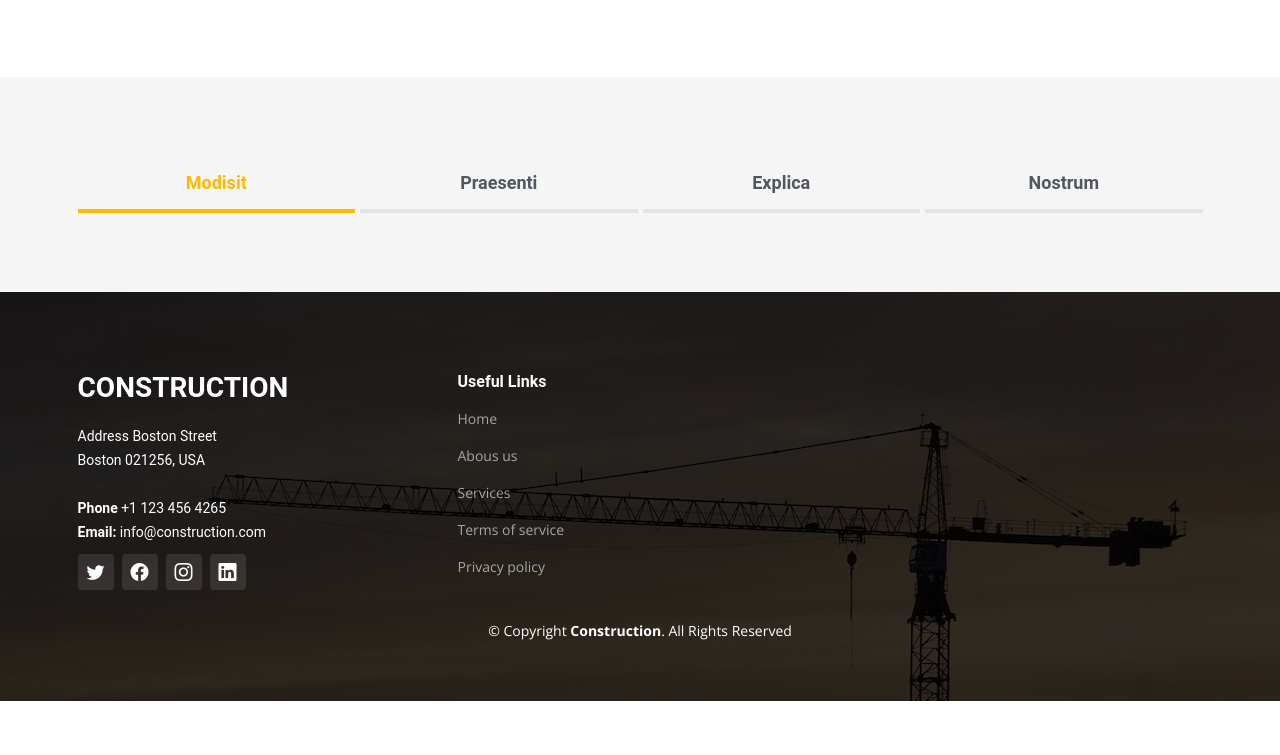
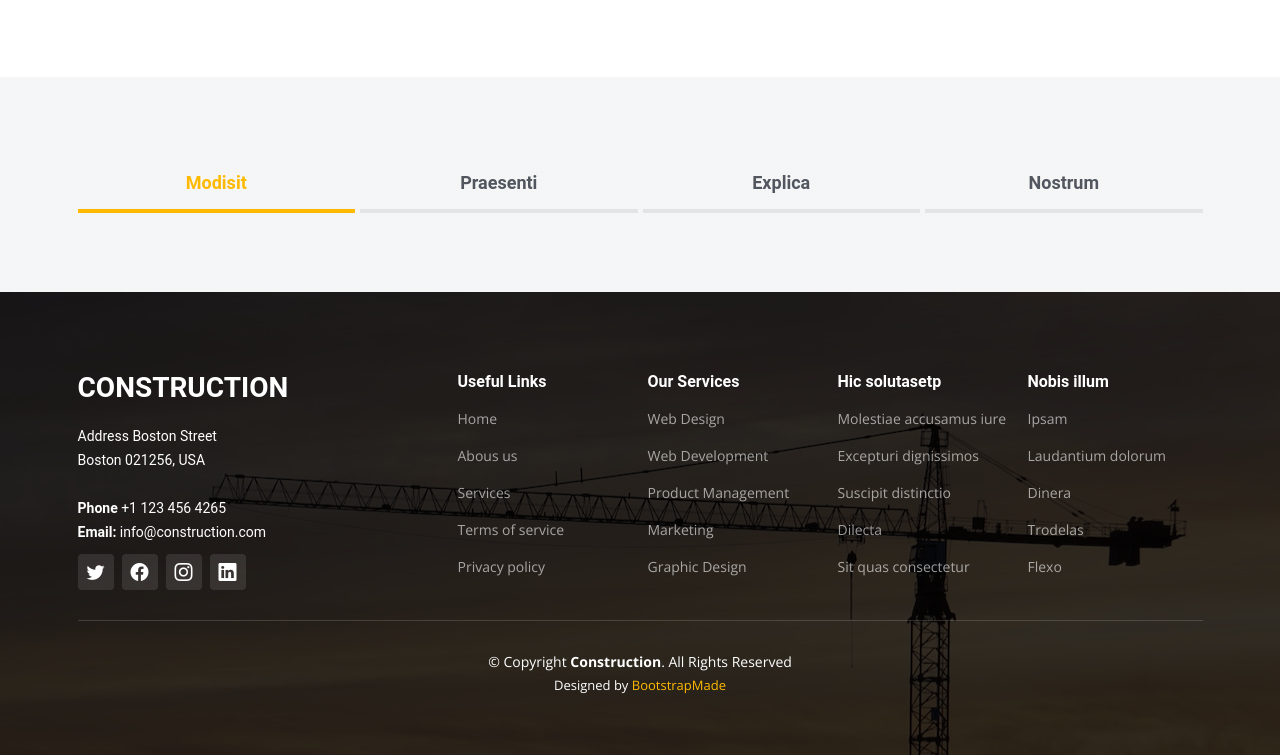
Before and after one commit to yasZemmouri/construction, a website: page index.html in a window 1280 px wide. Shown: the part 4667-5422 px from the top of the page. Before the commit the page ends 5368 px from the top, so only its background shows below. Drawn offline with nearby package versions, Linux system fonts and the light colour scheme.

Commit message:
end footer

```diff
--- a/assets/css/main2.css
+++ b/assets/css/main2.css
@@ -932,3 +932,15 @@ footer .footer-content .footer-links ul a {
 footer .footer-content .footer-links ul a:hover {
     color: white;
 }
+
+footer .footer-legal .copyright {
+    padding-top: 30px;
+    border-top: 1px solid rgb(255 255 255 /.15);
+}
+
+footer .footer-legal .credits {
+    /* You also can use margin top  */
+    padding-top: 4px;
+    font-size: 13px;
+    /* color: white; */
+}
--- a/index.html
+++ b/index.html
@@ -436,7 +436,7 @@
                             </div>
                         </div>
                     </div> <!--end of footer info column-->
-                    <div class="col-lg-3 col-md-3 footer-links">
+                    <div class="col-lg-2 col-md-3 footer-links">
                         <h4>Useful Links</h4>
                         <ul>
                             <li><a href="#">Home</a></li>
@@ -445,14 +445,46 @@
                             <li><a href="#">Terms of service</a></li>
                             <li><a href="#">Privacy policy</a></li>
                         </ul>
-                    </div>
-                </div><!--end of footer links column-->
+                    </div><!--end of footer links column-->
+                    <div class="col-lg-2 col-md-3 footer-links">
+                        <h4>Our Services</h4>
+                        <ul>
+                            <li><a href="#">Web Design</a></li>
+                            <li><a href="#">Web Development</a></li>
+                            <li><a href="#">Product Management</a></li>
+                            <li><a href="#">Marketing</a></li>
+                            <li><a href="#">Graphic Design</a></li>
+                        </ul>
+                    </div><!-- End footer links column-->
+                    <div class="col-lg-2 col-md-3 footer-links">
+                        <h4>Hic solutasetp</h4>
+                        <ul>
+                            <li><a href="#">Molestiae accusamus iure</a></li>
+                            <li><a href="#">Excepturi dignissimos</a></li>
+                            <li><a href="#">Suscipit distinctio</a></li>
+                            <li><a href="#">Dilecta</a></li>
+                            <li><a href="#">Sit quas consectetur</a></li>
+                        </ul>
+                    </div><!-- End footer links column-->
+                    <div class="col-lg-2 col-md-3 footer-links">
+                        <h4>Nobis illum</h4>
+                        <ul>
+                            <li><a href="#">Ipsam</a></li>
+                            <li><a href="#">Laudantium dolorum</a></li>
+                            <li><a href="#">Dinera</a></li>
+                            <li><a href="#">Trodelas</a></li>
+                            <li><a href="#">Flexo</a></li>
+                        </ul>
+                    </div><!-- End footer links column-->
+                </div>
             </div>
             <div class="footer-legal text-center">
                 <div class="container-xl">
                     <!-- I don't think I need that span -->
                     <div class="copyright">&copy; Copyright <strong><span>Construction</span></strong>. All Rights
                         Reserved</div>
+                    <div class="credits"> Designed by <a href="https://bootstrapmade.com/">BootstrapMade</a>
+                    </div>
                 </div>
             </div>
         </div>
```
